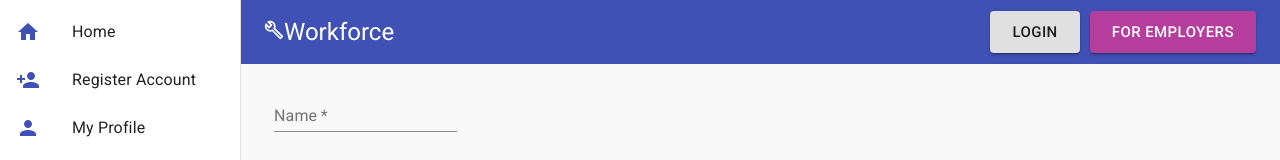
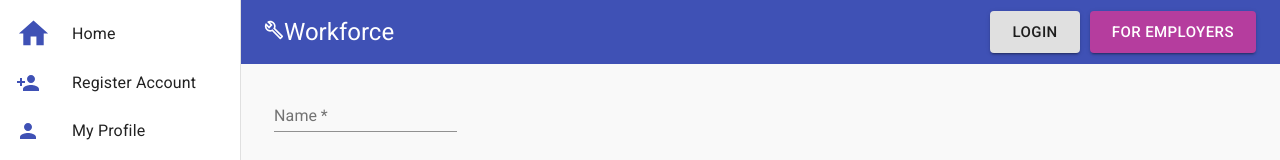
Before and after one commit to joshgagnuss/dfu-group-assignment, a React (Create React App) app: page /Enquiry in a window 1280 px wide. Shown: the top 160 px of the page. Built offline with nearby package versions, Linux system fonts and the light colour scheme.

Commit message:
Update Layout.js

```diff
--- a/src/Components/Layout.js
+++ b/src/Components/Layout.js
@@ -17,7 +17,9 @@ import Button from '@material-ui/core/Button';
 const menuItems = [
     {
         text: 'Home',
-        icon: <Home color="primary" />,
+        icon: <Home
+        fontSize="large"
+        color="primary" />,
         path: '/'
     },
     {
```
